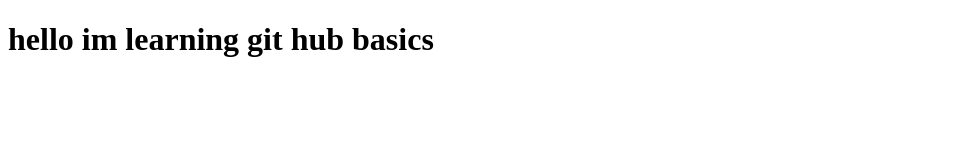
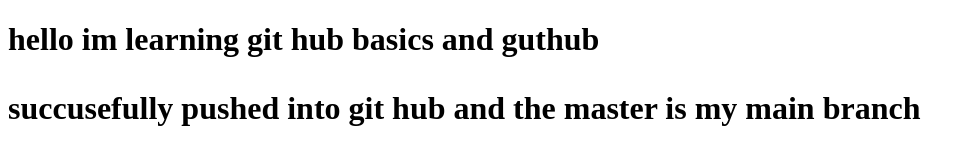
Before and after one commit to Venkat009988/test, a plain HTML site: page index.html in a window 1280 px wide. Shown: the whole page, without its empty margins (0-974 px from the left). Drawn offline with Linux system fonts and the light colour scheme.

Commit message:
succesful push

```diff
--- a/index.html
+++ b/index.html
@@ -6,8 +6,9 @@
     <title>Document</title>
 </head>
 <body>
-    <h1> hello im learning git hub basics
+    <h1> hello im learning git hub basics and guthub
 
+        <p> succusefully pushed into git hub and the master is my main branch </p>
     </h1>
 </body>
 </html>
```
